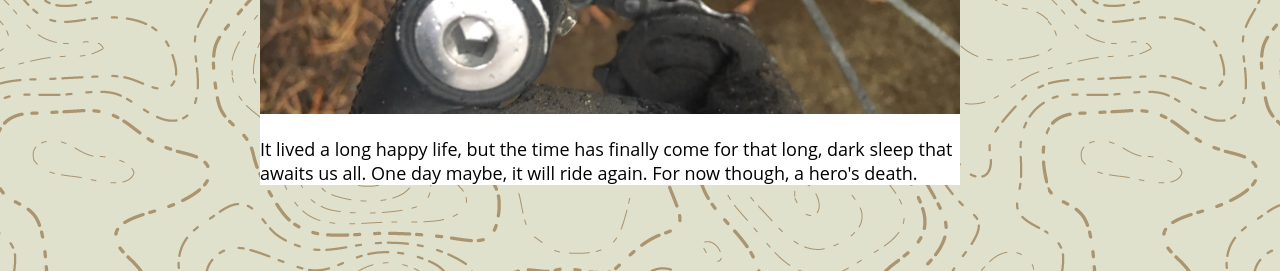
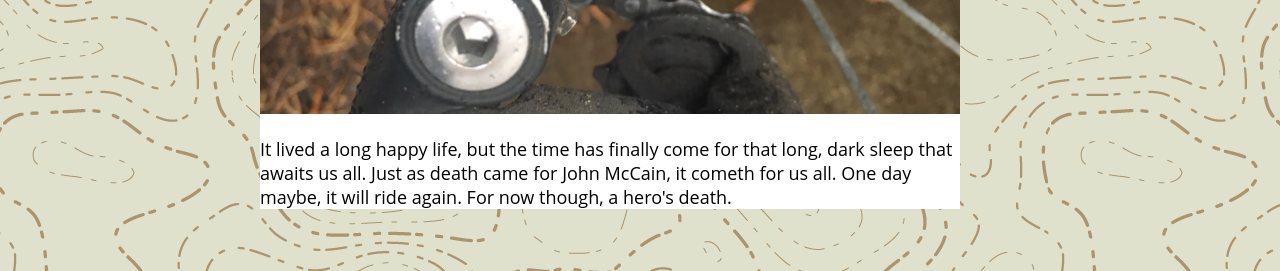
Before and after one commit to qpfiffer/groading.com, a plain HTML site: page templates/base.html in a window 1280 px wide. Shown: the part 1540-1811 px from the top of the page. Drawn offline with Linux system fonts and the light colour scheme.

Commit message:
Ed's words

```diff
--- a/templates/base.html
+++ b/templates/base.html
@@ -40,7 +40,7 @@
 			<h2>RIP Walker's Bike 1972-2019</h2>
 			<img src="/static/img/walker_bike_1.jpeg" />
 			<img src="/static/img/walker_bike_2.jpeg" />
-			<p>It lived a long happy life, but the time has finally come for that long, dark sleep that awaits us all. One day maybe, it will ride again. For now though, a hero's death.</p>
+			<p>It lived a long happy life, but the time has finally come for that long, dark sleep that awaits us all. Just as death came for John McCain, it cometh for us all. One day maybe, it will ride again. For now though, a hero's death.</p>
 		</section>
 		<section id="viper" class='videoWrapper'>
 			<iframe width="560" height="315" src="https://www.youtube.com/embed/Fjck9aFkCn8" frameborder="0" allow="accelerometer; autoplay; encrypted-media; gyroscope; picture-in-picture" allowfullscreen></iframe>
```
